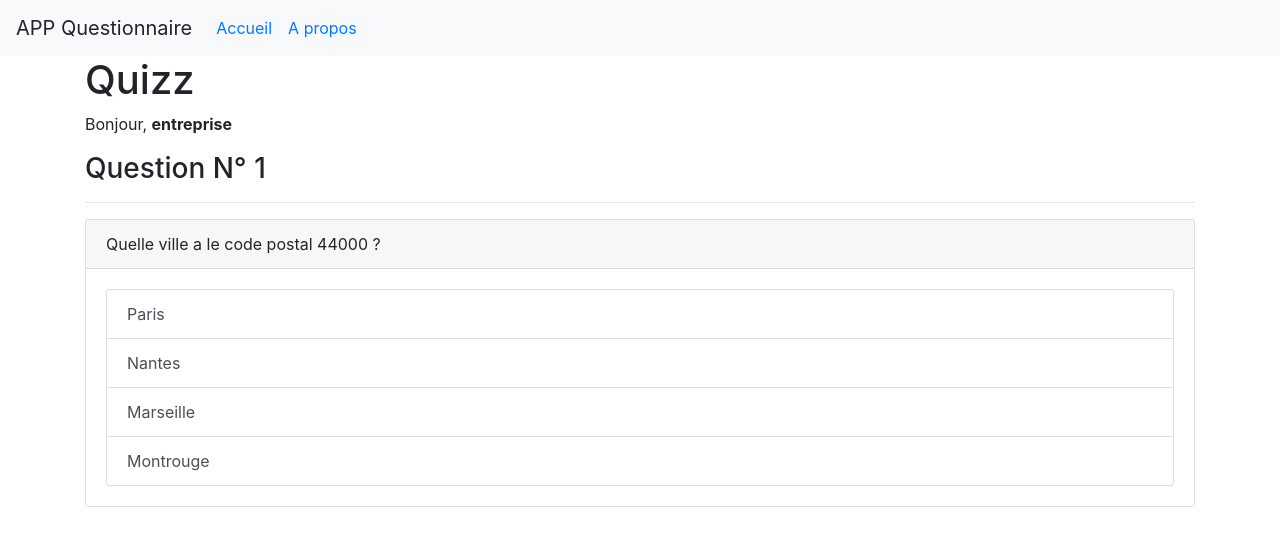
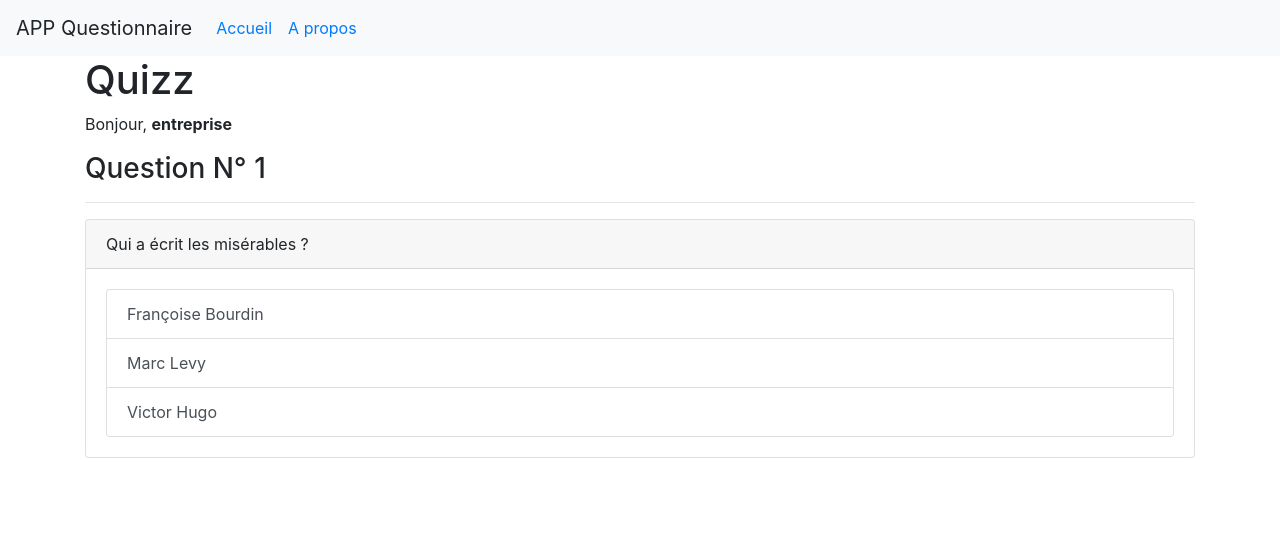
Before and after one commit to LxyFlorian/app-questionnaire-vue, a Vue app: page /#/questionnaire in a window 1280 px wide. Shown: the top 546 px of the page. Built offline with nearby package versions, Linux system fonts and the light colour scheme.

Commit message:
add questions to json add json support

```diff
--- a/src/assets/questions.json
+++ b/src/assets/questions.json
@@ -0,0 +1,86 @@
+[
+  {
+    "efquestion": "Qui a écrit les misérables ?",
+    "efanswers": [
+      "Françoise Bourdin",
+      "Marc Levy",
+      "Victor Hugo"
+    ],
+    "efvalid": 2
+  },
+  {
+    "efquestion": "Quelle est la voiture dans Retour vers le futur ?",
+    "efanswers": [
+      "Doloréane",
+      "Dodge Charger"
+    ],
+    "efvalid": 0
+  },
+  {
+    "efquestion": "Combien de dieu trône à l'Olympe ?",
+    "efanswers": [
+      "10",
+      "22",
+      "8",
+      "12"
+    ],
+    "efvalid": 3
+  },
+  {
+    "efquestion": "Quelle est la capitale de l'Australie ?",
+    "efanswers": [
+      "Sidney",
+      "Canberra",
+      "Melbourne",
+      "Perth"
+    ],
+    "efvalid": 1
+  },{
+    "efquestion": "Quelle pièce est absolument à protéger dans un jeu d'échec ?",
+    "efanswers": [
+      "La Reine",
+      "Le Roi",
+      "Le Valet",
+      "Réponse D"
+    ],
+    "efvalid": 1
+  },
+  {
+    "efquestion": "Quelle ville est surnommé « big Apple » aux USA ?",
+    "efanswers": [
+      "Chicago",
+      "San Francisco",
+      "New York",
+      "Miami"
+    ],
+    "efvalid": 2
+  },
+  {
+    "efquestion": "Qui a marqué le troisième but de la finale de la coupe du monde 1998 ?",
+    "efanswers": [
+      "Zidane",
+      "Petit",
+      "Deschamps",
+      "Barthez"
+    ],
+    "efvalid": 1
+  },
+  {
+    "efquestion": "Quelle est la différence entre un chameau et un dromadaire ?",
+    "efanswers": [
+      "Le nombre de dents",
+      "Le nombre de bosses"
+    ],
+    "efvalid": 1
+  },
+  {
+    "efquestion": "Quelle équipe a remporter l'Euro 2016",
+    "efanswers": [
+      "France",
+      "Portugal",
+      "Espagne",
+      "Allemagne"
+    ],
+    "efvalid": 1
+  }
+]
--- a/src/components/Quizz.vue
+++ b/src/components/Quizz.vue
@@ -29,6 +29,7 @@
 </template>
 
 <script>
+var json = require('../assets/questions.json')
 export default {
   name: 'Quizz',
   data () {
@@ -38,28 +39,7 @@ export default {
       efscore: 0,
       efresponse: false,
       efvar: [...Array(4)],
-      efquestions: [
-        {
-          efquestion: 'Quelle ville a le code postal 44000 ?',
-          efanswers: [
-            'Paris',
-            'Nantes',
-            'Marseille',
-            'Montrouge'
-          ],
-          efvalid: 1
-        },
-        {
-          efquestion: 'Quelle ville a le code postal 13000 ?',
-          efanswers: [
-            'Marseille',
-            'Toulouse',
-            'Lille',
-            'La Ferrière ?'
-          ],
-          efvalid: 0
-        }
-      ]
+      efquestions: json
     }
   },
   methods: {
@@ -74,7 +54,6 @@ export default {
       if (this.efindex === this.efquestions.length - 1) {
         this.effin = true
       }
-      console.log(this.efvar)
     },
     next: function () {
       this.efresponse = false
```
